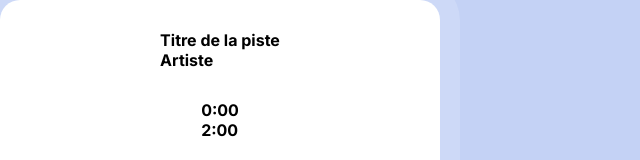
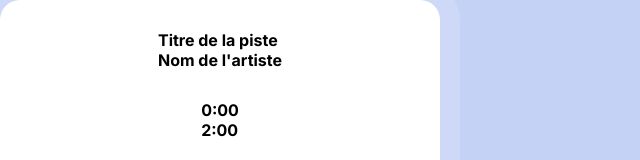
Before and after one commit to eikon-frontend-students/imd2-exercice-hebdomadaire-10-Itziarperdi, a website built with Parcel: page src/index.html in a window 1280 px wide. Shown: the top 160 px of the page, without its empty margins (0-640 px from the left). Built offline with nearby package versions, Linux system fonts and the light colour scheme.

Commit message:
correction du "nom de l'artiste"

```diff
--- a/src/index.html
+++ b/src/index.html
@@ -20,7 +20,7 @@
     <div class="player">
       <div class="player-header">
         <div class="player-track-title">Titre de la piste</div>
-        <div class="player-track-artist">Artiste</div>
+        <div class="player-track-artist">Nom de l'artiste</div>
       </div>
       <div class="player-progress">
         <div class="player-time current">0:00</div>
```
